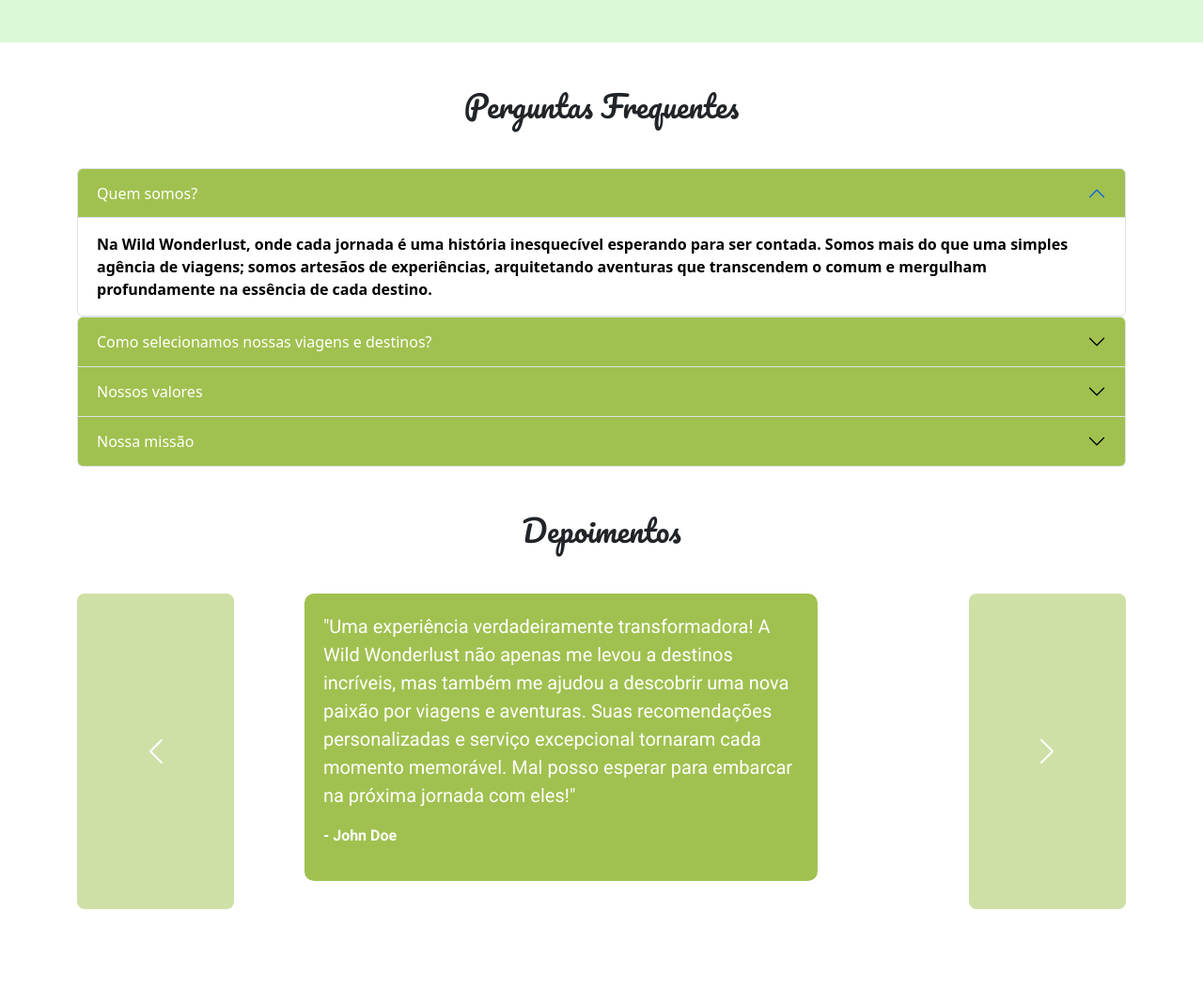
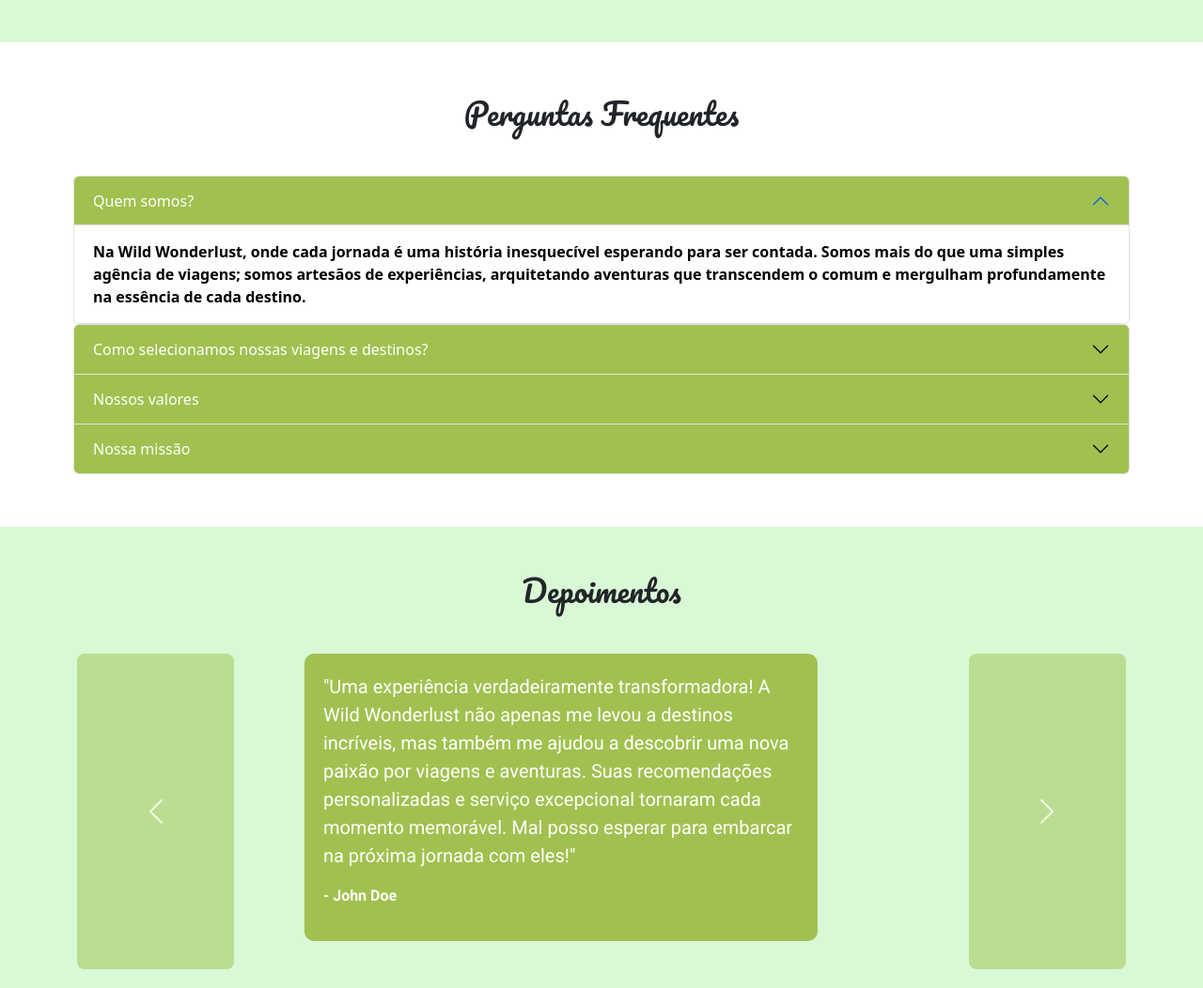
Before and after one commit to analiceleite/wild_wanderlust_bootstrap, a plain HTML site: page index.html in a window 1280 px wide. Shown: the part 2604-3656 px from the top of the page at 94% size. Drawn offline with nearby package versions, Linux system fonts and the light colour scheme.

Commit message:
background color added

```diff
--- a/index.html
+++ b/index.html
@@ -464,7 +464,7 @@
     </section>
     <!-- Perguntas frequentes -->
     <section id="perguntas-frequentes">
-      <div class="container mt-5">
+      <div class="container mt-5 p-2">
         <h2 class="section-title text-center mb-5">Perguntas Frequentes</h1>
         <div class="accordion" id="accordionExample">
           <div class="accordion-item">
@@ -568,7 +568,7 @@
       </div>
     </section>
     <!-- Depoimentos -->
-    <section id="depoimentos" class="py-5">
+    <section id="depoimentos" class="py-5 mt-5">
       <div class="container">
         <h2 class="section-title text-center mb-5">Depoimentos</h2>
         <div
--- a/main.css
+++ b/main.css
@@ -36,7 +36,8 @@ body {
 }
 
 #sobre,
-#destinos {
+#destinos,
+#depoimentos {
   background-color: #d9f8d5;
 }
 
```
